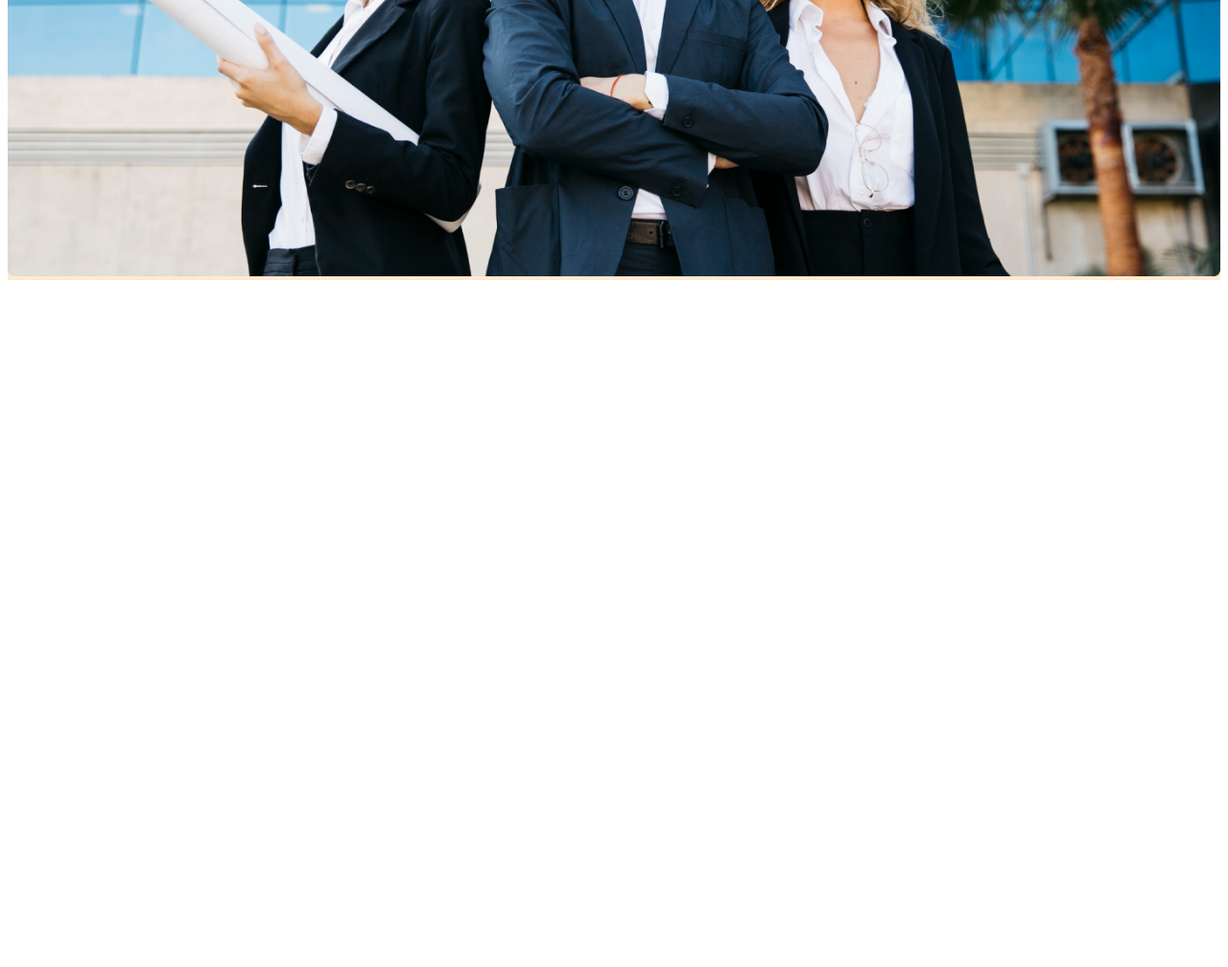
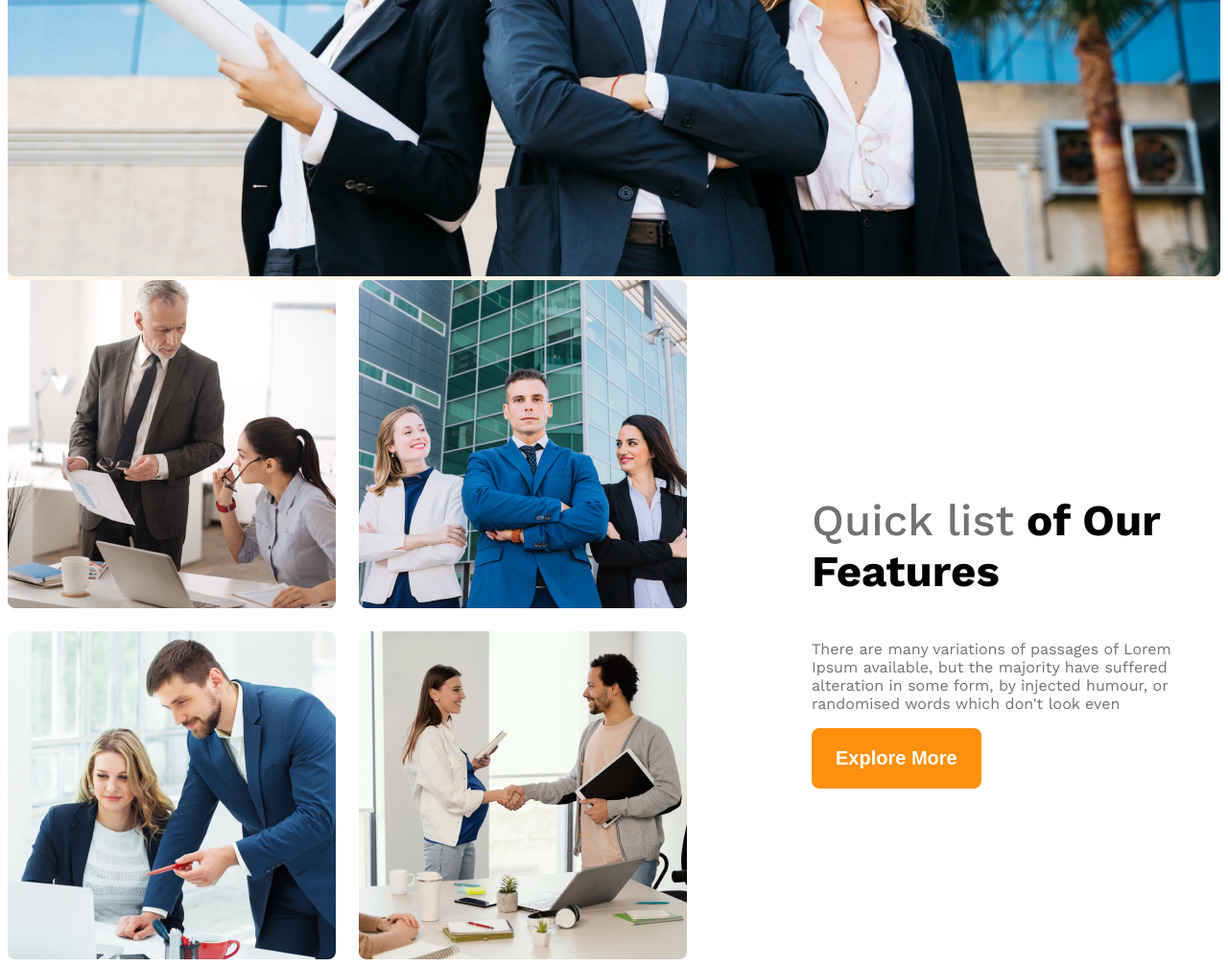
Before and after one commit to smmrrahm/g3-architects-website, a plain HTML site: page index.html in a window 1280 px wide. Shown: the part 892-1900 px from the top of the page at 96% size. Before the commit the page ends 1192 px from the top, so only its background shows below. Drawn offline with nearby package versions, Linux system fonts and the light colour scheme.

Commit message:
added teams section

```diff
--- a/index.html
+++ b/index.html
@@ -17,7 +17,7 @@
                 <li class="nav-item"><a href="" class="nav-link text-gray">Login</a></li>
             </ul>
         </nav>
-        <div class="banner bg-light">
+        <div class="banner ">
             <div class="banner-content">
                 <h1 class="banner-title">Brand New Group of Architects</h1>
                 <p class="banner-description">There are many variations of passages of Lorem Ipsum available, but the majority have suffered alteration in some form, by injected humour, or randomised words which don't look even</p>
@@ -29,6 +29,20 @@
 
     </header>
     <main>
+        <section class="teams display-flex">
+            <div class="team-img-container">
+                <img src="./images/team1.png" alt="">
+                <img src="./images/team2.png" alt="">
+                <img src="./images/team3.png" alt="">
+                <img src="./images/team4.png" alt="">
+            </div>
+            <div class="our-feature">
+                <h3 class="feature-title"><span id="quick-list" class="text-light-gray">Quick list</span> <span>of Our</span> <span>Features</span></h3>
+                <p class="feature-description text-light-gray">There are many variations of passages of Lorem Ipsum available, but the majority have suffered alteration in some form, by injected humour, or randomised words which don't look even</p>
+                <button class="btn-primary">Explore More</button>
+
+            </div>
+        </section>
 
     </main>
     <footer>
--- a/styles/architects.css
+++ b/styles/architects.css
@@ -26,6 +26,10 @@
     border-radius: 8px;
     border: none;
 }
+main{
+    max-width: 1440px;
+    margin: 0 auto;
+}
 .navbar{
     justify-content: space-between;
     align-items: center;
@@ -44,7 +48,7 @@
     font-weight: 500;
 }
 .bg-light{
-    background-color: rgba(255, 144, 14, 0.1);
+    background: rgba(255, 144, 14, 0.1);
 }
 .navbar, .banner{
     max-width: 1440px;
@@ -53,7 +57,7 @@
 
 
 .banner-content{
-    max-width: 862px;
+    max-width: 850px;
     margin: 0 auto;
     text-align: center;
     margin-bottom: 50px;
@@ -66,10 +70,53 @@
     width: 100%;
 
 }
+
+.teams{
+    align-items: center;
+}
+.team-img-container{
+    display: grid;
+    grid-template-columns: repeat(2, 1fr);
+    gap: 24px;
+}
+.our-feature{
+    margin-left: 130px;
+    max-width: 530px;
+
+}
+.feature-title{
+    font-size: 2.85rem;
+    font-weight: 700;
+}
+#quick-list{
+    font-weight: 500;
+}
+
+
+
+
+
 /*responsive media query*/
 @media screen and (max-width:578px){
-    .navbar, .nav-links{
+    .navbar,
+    .nav-links,
+    .teams{
         flex-direction: column;
+    }
+    .team-img-container{
+        grid-template-columns: repeat(1, 1fr);
+    }
+    .our-feature{
+        margin-left: 20px;
     }
 
 }
+
+@media screen and (min-width:576px) and (max-width:992px){
+    .teams{
+        flex-direction: column;
+    }
+    .our-feature{
+        margin-left: 50px auto;
+    }
+}
```
